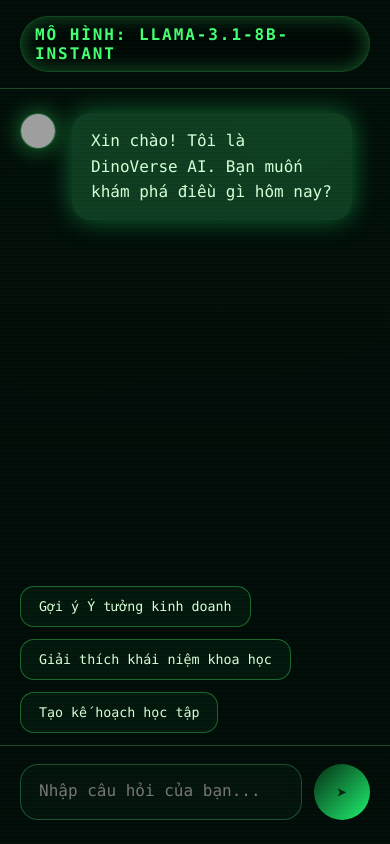
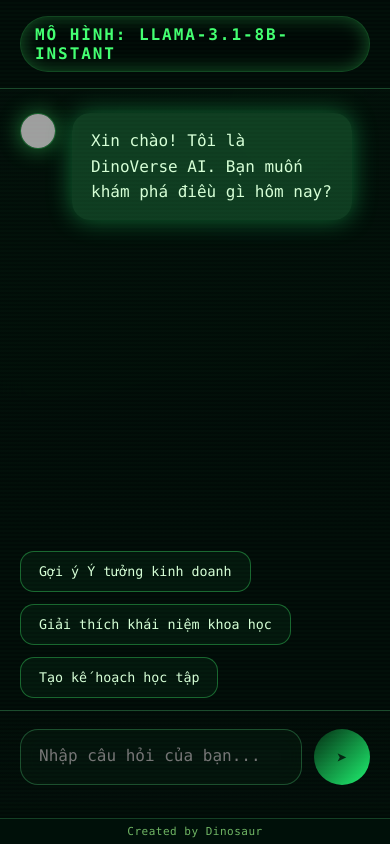
Before and after one commit to hadesoverflow/DinoVerse-AI, a plain HTML site: page index.html in a window 390 px wide. Drawn offline with Linux system fonts and the light colour scheme; grey boxes are pictures that could not be loaded.

Commit message:
Add 'Created by Dinosaur' footer at bottom of page

```diff
--- a/index.html
+++ b/index.html
@@ -46,6 +46,11 @@
       </form>
     </main>
   </div>
+
+  <footer class="footer">
+    <p class="footer__text">Created by Dinosaur</p>
+  </footer>
+
   <script src="script.js"></script>
 </body>
 </html>
--- a/style.css
+++ b/style.css
@@ -436,3 +436,44 @@
     transform: translateX(100%);
   }
 }
+
+/* Footer */
+.footer {
+  position: fixed;
+  bottom: 0;
+  left: 0;
+  right: 0;
+  text-align: center;
+  padding: 8px 0;
+  background: rgba(1, 18, 11, 0.8);
+  backdrop-filter: blur(10px);
+  border-top: 1px solid rgba(100, 255, 150, 0.2);
+  z-index: 100;
+}
+
+.footer__text {
+  margin: 0;
+  font-size: 12px;
+  color: rgba(158, 252, 140, 0.7);
+  font-weight: 300;
+  letter-spacing: 0.5px;
+}
+
+/* Adjust chat panel to avoid footer overlap */
+.chat-panel {
+  padding-bottom: 40px;
+}
+
+@media (max-width: 768px) {
+  .footer {
+    padding: 6px 0;
+  }
+
+  .footer__text {
+    font-size: 11px;
+  }
+
+  .chat-panel {
+    padding-bottom: 35px;
+  }
+}
```
